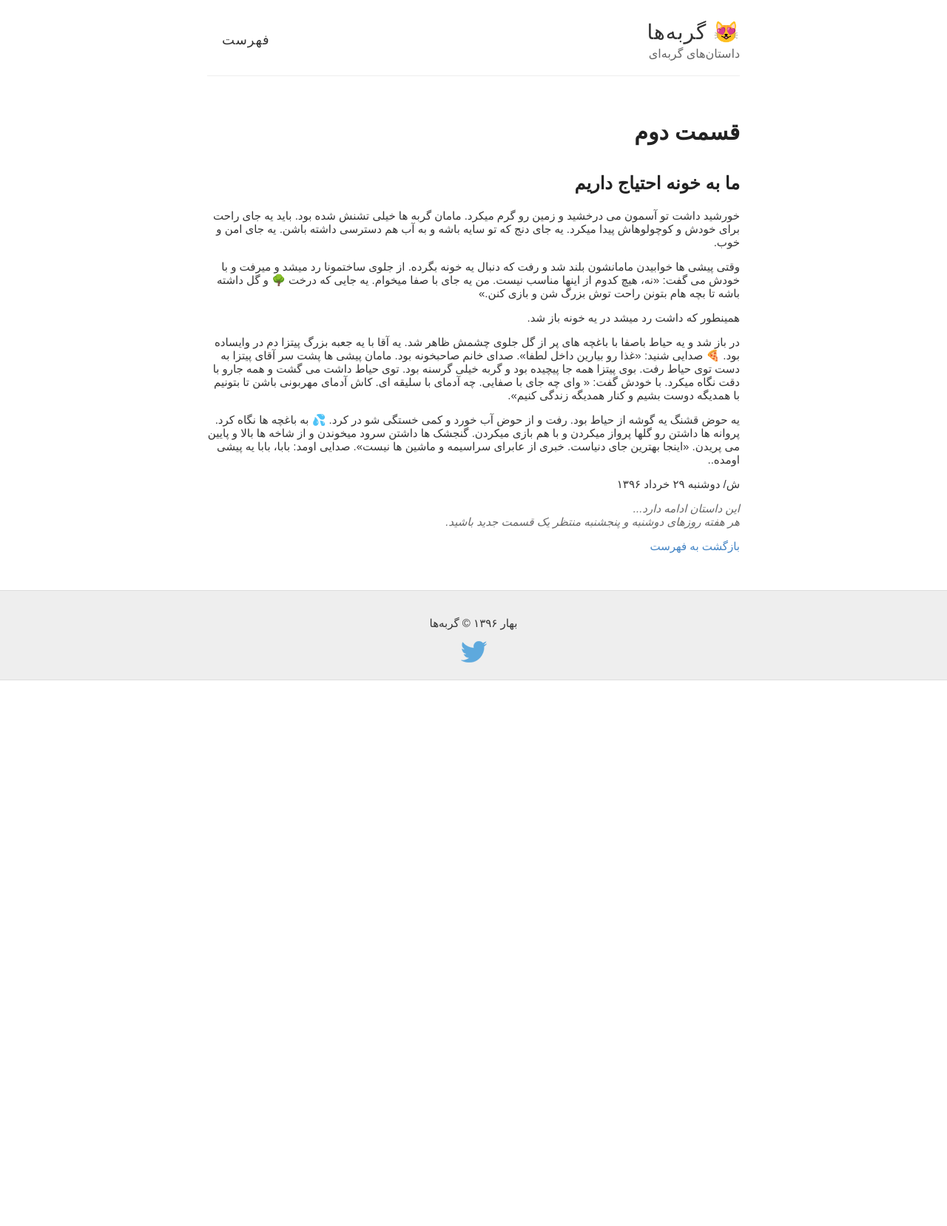
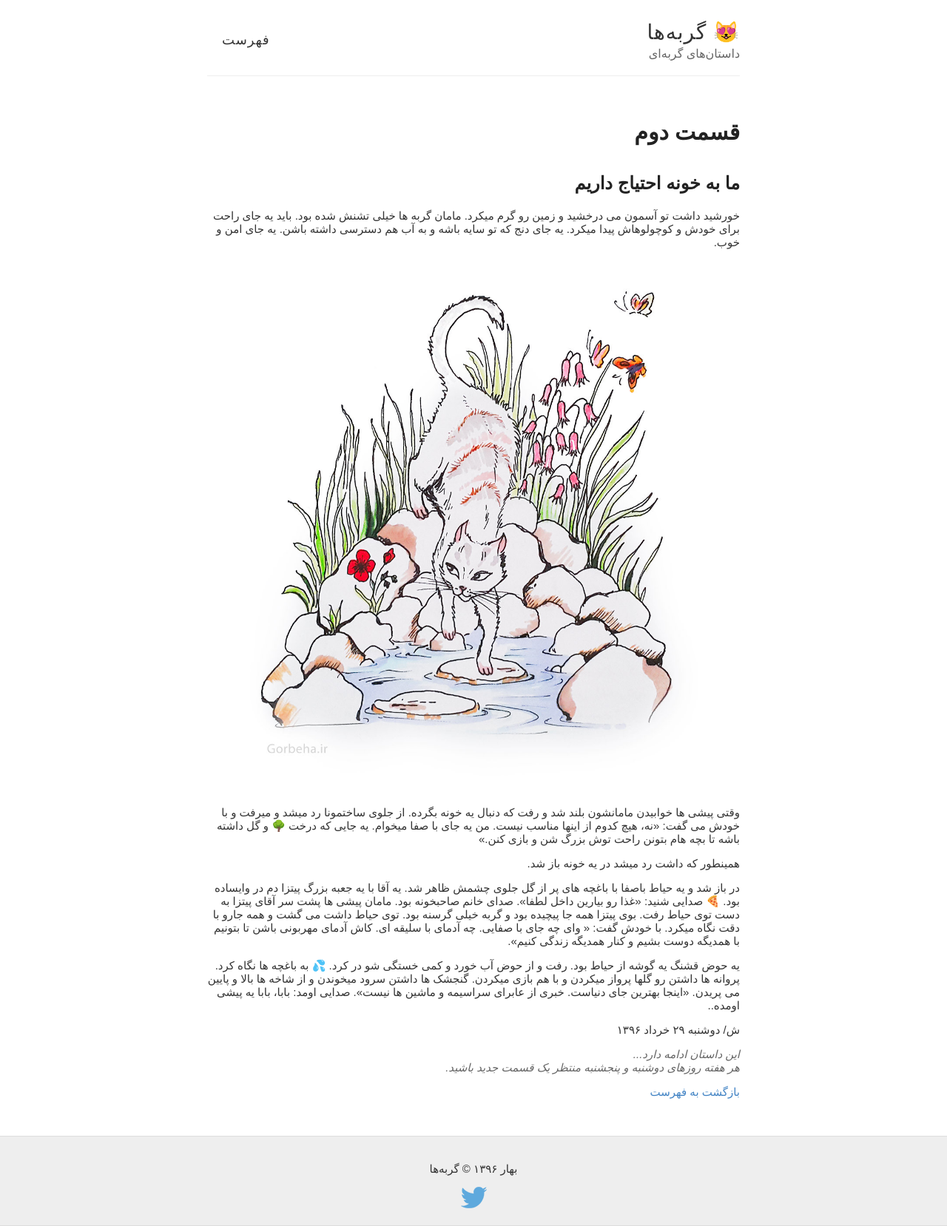
Before and after one commit to behnum/gorbeha.ir, a Jekyll site: the page built from _posts/2017-6-22-part-2.md, in a window 1280 px wide. Shown: the whole page at 74% size. Built offline with Jekyll 4.4.1, drawn with Linux system fonts in a browser that asks for light colours; some web fonts are replaced; comment, search, counter and statistics services are not loaded; before the commit the page ends 920 px from its top, so only the background shows below that.

Commit message:
Add Part 2 illustration

```diff
--- a/_posts/2017-6-22-part-2.md
+++ b/_posts/2017-6-22-part-2.md
@@ -5,6 +5,8 @@ part: قسمت دوم
 ---
 
 خورشید داشت تو آسمون می درخشید و زمین رو گرم میکرد. مامان گربه ها خیلی تشنش شده بود. باید یه جای راحت برای خودش و کوچولوهاش پیدا میکرد. یه جای دنج که تو سایه باشه و به آب هم دسترسی داشته باشن. یه جای امن و خوب.
+
+![Part-1]({{site.url}}/images/illustrations/part-2.jpg){:height="100%" width="100%"}
 
 وقتی پیشی ها خوابیدن مامانشون بلند شد و رفت که دنبال یه خونه بگرده. از جلوی ساختمونا رد میشد و میرفت و با خودش می گفت: «نه، هیچ کدوم از اینها مناسب نیست. من یه جای با صفا میخوام. یه جایی که درخت 🌳 و گل داشته باشه تا بچه هام بتونن راحت توش بزرگ شن و بازی کنن.»
 
```
Also changed, not shown: images/illustrations/part-1.jpg, images/illustrations/part-2.jpg (added).
